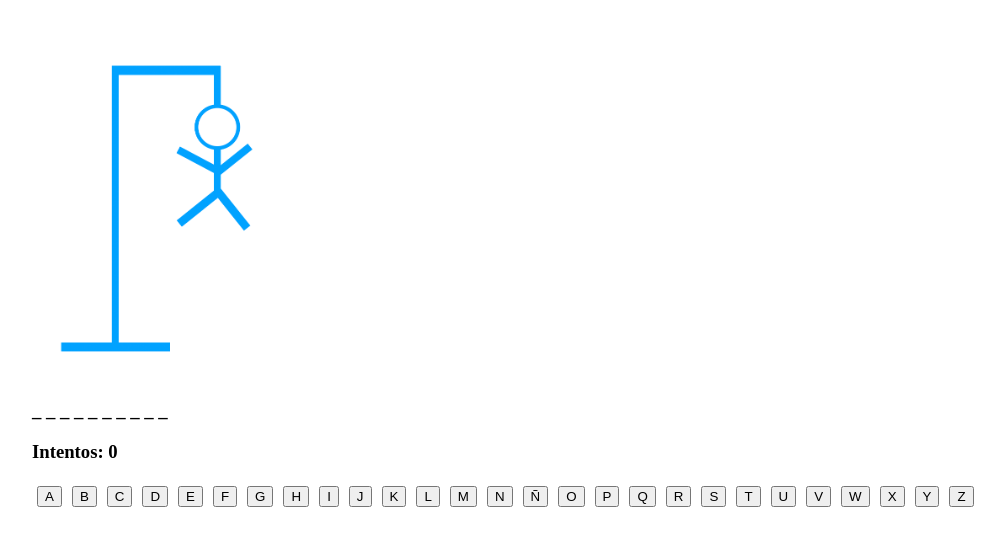
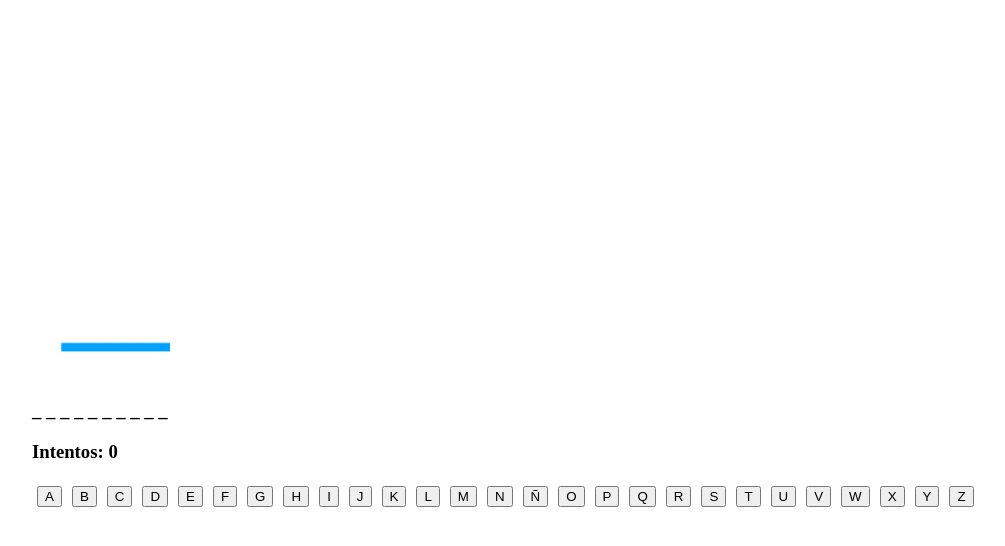
Before and after one commit to OscarTerceros/hanginGame, a React (Vite) app: page / in a window 1280 px wide. Shown: the top 546 px of the page, without its empty margins (8-1013 px from the left). Built offline with nearby package versions, Linux system fonts and the light colour scheme.

Commit message:
Manejar los intentos fallidos

```diff
--- a/src/App.tsx
+++ b/src/App.tsx
@@ -1,22 +1,31 @@
+import { useState } from 'react';
 import { letters } from './helpers/letters';
-import './App.css'
 import { HangImage } from './components/HangImage';
 
+import './App.css'
+
 function App() {
+
+  const [ attempts, setAttempts ] = useState( 0 );
+
+  const checkLetter = ( letter: string ) => {
+    console.log( letter );
+    setAttempts( Math.min( attempts + 1, 9 ));
+  }
 
   return (
     <>
       {/* Imágenes */}
-      <HangImage imageNumber = { 9 } />
+      <HangImage imageNumber = { attempts } />
 
       {/* Palabra oculta */}
       <h3>_ _ _ _ _ _ _ _ _ _</h3>
 
       {/* Contador dew intentos */}
-      <h3>Intentos: 0</h3>
+      <h3>Intentos: { attempts }</h3>
 
       {/* Botones de letras */}
-      { letters.map( ( letter: string, i: number ) => <button key={ i }> {letter} </button> )}
+      { letters.map( ( letter: string, i: number ) => <button onClick={ () => checkLetter( letter ) } key={ i }> {letter} </button> )}
     </>
   )
 }
```
